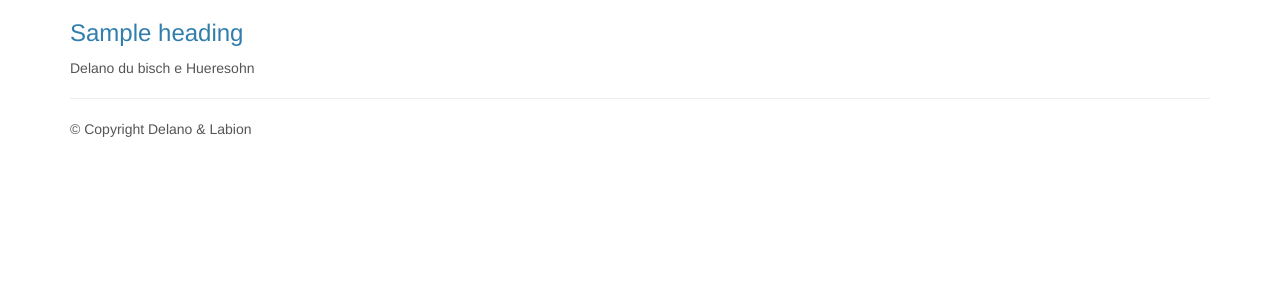
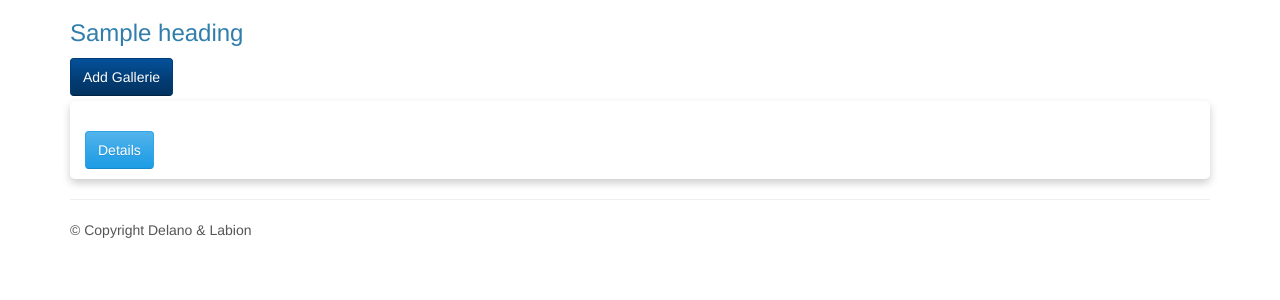
Before and after one commit to labionabazi/Bilder-Gallerie, a PHP site: template view/pri_gallerie_home.php in a window 1280 px wide. Shown: the part 51-351 px from the top of the page. Run offline with PHP 8.4, Linux system fonts and the light colour scheme; the template is opened without the code that fills it: most values are stand-ins (such as "Sample title", 1, 10 or a date in 2020); data that the repository does not hold is empty.

Commit message:
espaar Views greglet wine Greni

```diff
--- a/data/schema.sql
+++ b/data/schema.sql
@@ -44,7 +44,7 @@ CREATE TABLE GALLERIE (
   GID INT PRIMARY KEY AUTO_INCREMENT,
   UID  INT,
   NAME VARCHAR (50),
-  DESCRIPTION VARCHAR (100)
+  DESCRIPTION VARCHAR (10000)
 );
 
 INSERT INTO ROLE VALUES (1, "Admin", "Admin");
--- a/public/css/style.css
+++ b/public/css/style.css
@@ -44,3 +44,14 @@ body {
   text-decoration: none;
   color: #ffffff;
 }
+
+.card {
+  box-shadow: 0 4px 8px 0 rgba(0,0,0,0.2);
+  transition: 0.3s;
+  border-radius: 5px; /* 5px rounded corners */
+}
+
+/* Add rounded corners to the top left and the top right corner of the image */
+img {
+  border-radius: 5px 5px 0 0;
+}
--- /dev/null
+++ b/view/pri_gallerie_details.php
@@ -0,0 +1,6 @@
+<?php
+echo '<a class="btn btn-info" href="'.$GLOBALS['appurl'].'/picture/newPicture?gid='.$gallerie->GID.'">Add Picture</a>';
+echo '<h2>#'.$gallerie->GID.'</h2>';
+echo '<h5>'.$gallerie->NAME.'</h5>';
+echo '<h7>'.$gallerie->DESCRIPTION.'</h7>';
+?>
--- a/view/pri_gallerie_home.php
+++ b/view/pri_gallerie_home.php
@@ -1,3 +1,12 @@
 <?php
-echo "Delano du bisch e Hueresohn"
+echo '<button class="btn btn-info" style="margin: 0 0 5px 0">Add Gallerie</button>';
+for($i = 0; $i < count($gallerie); $i++){
+    echo '<div class="card">';
+    echo '<img src="" style="width:100%">';
+    echo '<div class="container">';
+    echo '<h4><b>'.$gallerie[$i]->NAME.'</b></h4>';
+    echo '<p>'.$gallerie[$i]->DESCRIPTION.'</p>';
+    echo '<a class="btn btn-primary" style="margin: 0 0 10px 0" href="'.$GLOBALS['appurl'].'/gallerie/gallerieDetails?gid='.$gallerie[$i]->GID.'">Details</a>';
+    echo '</div></div>';
+}
 ?>
```
Also changed, not shown: controller/GallerieController.php (+12 -0 lines), repository/GallerieRepository.php (+27 -0 lines), view/login_index.php (indentation only).
